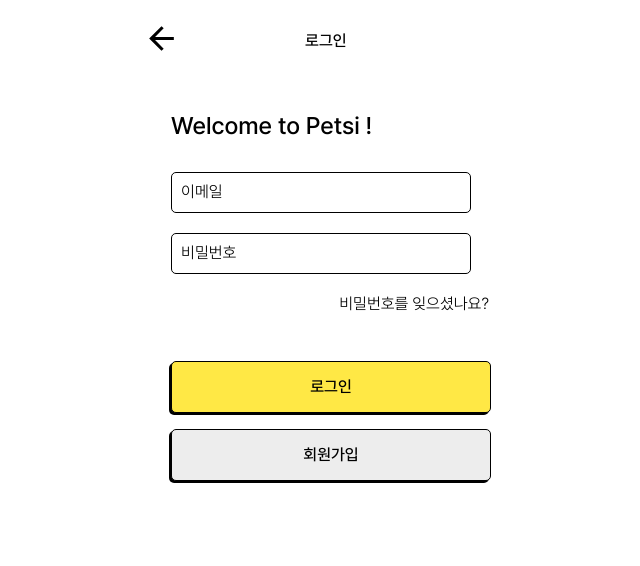
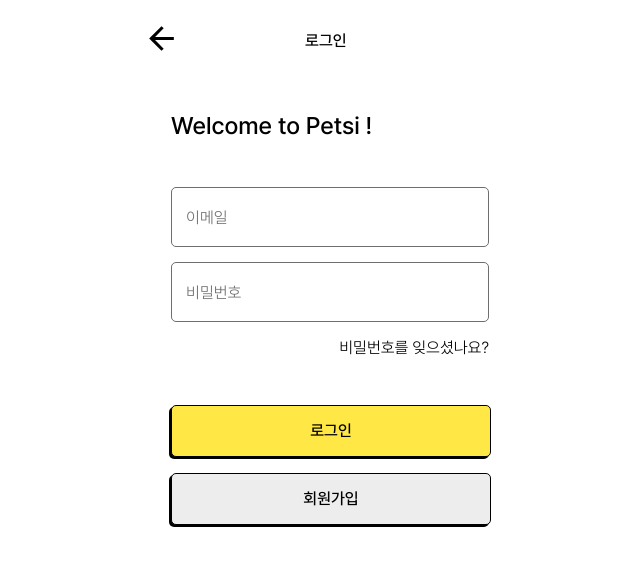
Before and after one commit to Master-of-SSAMBA/petsi-server, a React (Vite) app in the folder frontend/petsi-client/: page /login in a window 1280 px wide. Shown: the top 566 px of the page, without its empty margins (310-950 px from the left). Built offline with nearby package versions, Linux system fonts and the light colour scheme.

Commit message:
Feat: 인풋 컴포넌트 구현

```diff
--- a/frontend/petsi-client/src/components/ui/_input/Input.style.ts
+++ b/frontend/petsi-client/src/components/ui/_input/Input.style.ts
@@ -1,40 +1,49 @@
 import styled from "styled-components";
+
+interface InputProps {
+    shadow: boolean;
+}
 
 export const InputContainer = styled.div`
     position: relative;
-    margin-bottom: 20px;
     width: 100%;
-    max-width: 300px;
+    margin-top: 15px; // 라벨 공간 확보
 `;
 
-export const InputField = styled.input`
+export const InputField = styled.input<InputProps>`
     width: 100%;
+    height: 60px;
     padding: 10px;
-    border: 1px solid var(--color-black);
+    border: 1px solid var(--color-gray);
     border-radius: 5px;
-    font-size: 16px;
+    font-size: var(--font-body-h4);
     outline: none;
-    transition: border-color 0.3s;
+    transition: all 0.3s;
+    box-shadow: ${(props) => props.shadow ? 'var(--box-shadow-default)' : 'none'};
 
     &:focus {
         border-color: var(--color-black);
+        border: 2px solid var(--color-black);
     }
 
     &:focus + label,
     &:not(:placeholder-shown) + label {
-        transform: translateY(-18px) translateX(-5px) scale(0.8);
-        background-color: white;
-        padding: 0 5px;
+        top: 1px;
+        left: 10px;
+        font-size: var(--font-body-h5);
+        color: var(--color-black);
     }
 `;
 
 export const InputLabel = styled.label`
     position: absolute;
     left: 10px;
-    top: 10px;
-    color: var(--color-black);
+    top: 50%;
+    transform: translateY(-50%);
+    color: var(--color-gray);
     font-size: 16px;
     transition: all 0.3s;
+    padding: 0 5px;
+    background-color: white;
     pointer-events: none;
-    background-color: transparent;
 `;
--- a/frontend/petsi-client/src/components/ui/_input/Input.tsx
+++ b/frontend/petsi-client/src/components/ui/_input/Input.tsx
@@ -5,10 +5,11 @@
     value: string;
     label: string;
     onChange: (value: string) => void;
+    shadow: boolean;
 }
 
 const Input = (props: InputProps) => {
-    const { type, value, label, onChange } = props;
+    const { type, value, label, onChange, shadow } = props;
     const handleChange = (e: React.ChangeEvent<HTMLInputElement>) => {
         onChange(e.target.value);
     };
@@ -21,6 +22,7 @@
                 onChange={handleChange}
                 placeholder=""
                 id={`input-${label}`}
+                shadow={shadow}
             />
             <St.InputLabel htmlFor={`input-${label}`}>{label}</St.InputLabel>
         </St.InputContainer>
```
